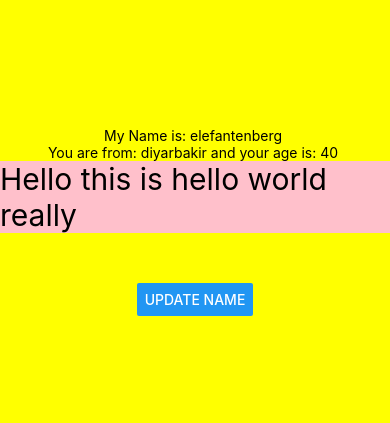
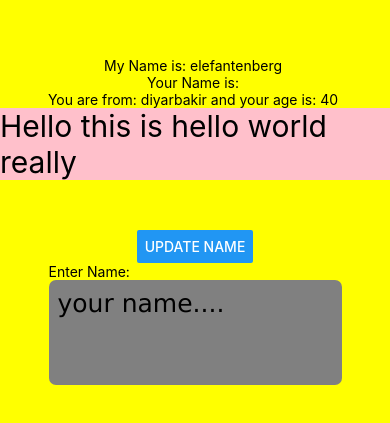
Before and after one commit to abdulhakim-altunkaya/react_native_1, a React Native app: screen / in a window 390 px wide. Shown: the part 201-624 px from the top of the page. Built offline with nearby package versions, Linux system fonts and the light colour scheme.

Commit message:
text input fields added with props

```diff
--- a/App.js
+++ b/App.js
@@ -1,10 +1,11 @@
 import { StatusBar } from 'expo-status-bar';
-import { StyleSheet, Text, View, Button } from 'react-native';
+import { StyleSheet, Text, View, Button, TextInput } from 'react-native';
 import { useState } from "react";
 
 export default function App() {
 
   const[name, setName] = useState("elefantenberg");
+  let[yourName, setYourName] = useState("");
   const[client, setClient] = useState({
     city: "diyarbakir",
     age: 40,
@@ -16,16 +17,28 @@
     } else {
       setName("abdulhakim");
     }
-
   }
 
   return (
     <View style={styles.container}>
       <Text>My Name is: {name} </Text>
+      <Text>Your Name is: {yourName}</Text>
       <Text>You are from: {client.city} and your age is: {client.age} </Text>
       <Text style={styles.setFontSizeFour}>Hello this is hello world really</Text>
       <View style={styles.buttonContainer}>
         <Button title='update name' onPress={changeName} />
+      </View>
+      <View>
+        <Text>Enter Name: </Text>
+        <TextInput
+          multiline //when you press enter it will go one line down
+          numberOfLines={3}
+          maxLength={40}
+          keyboardType='numeric' //the keyboard that will pop up will be numeric
+          style={styles.inputField}
+          onChangeText={(val)=> setYourName(val)}
+          placeholder='your name....'
+         />
       </View>
     </View>
   );
@@ -45,5 +58,12 @@
   },
   buttonContainer: {
     marginTop: 50,
-  }
+  },
+  inputField: {
+    backgroundColor: "gray",
+    fontSize: 25,
+    borderRadius: 7,
+    fontFamily: "Verdana",
+    padding:9,
+  },
 });
```
